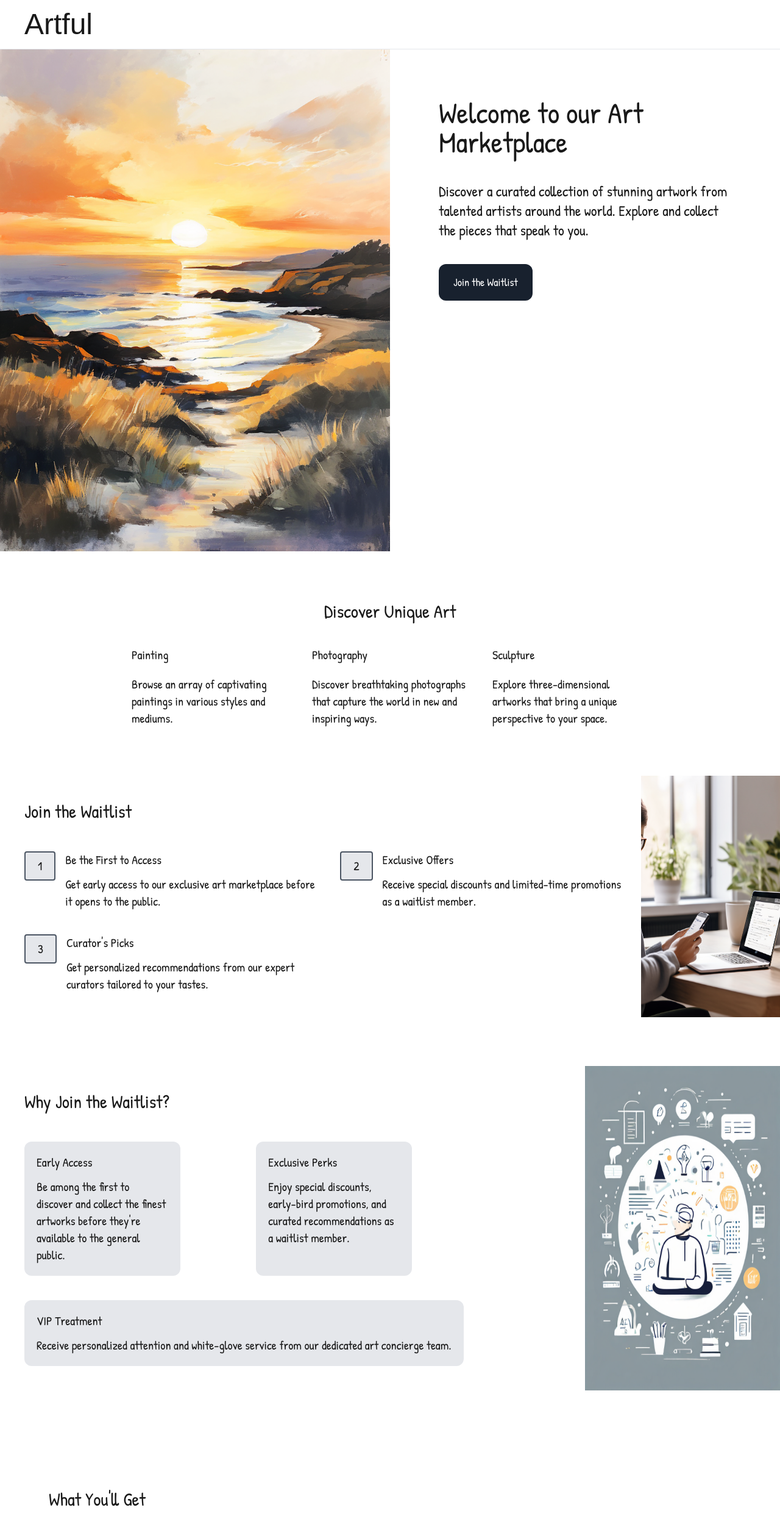
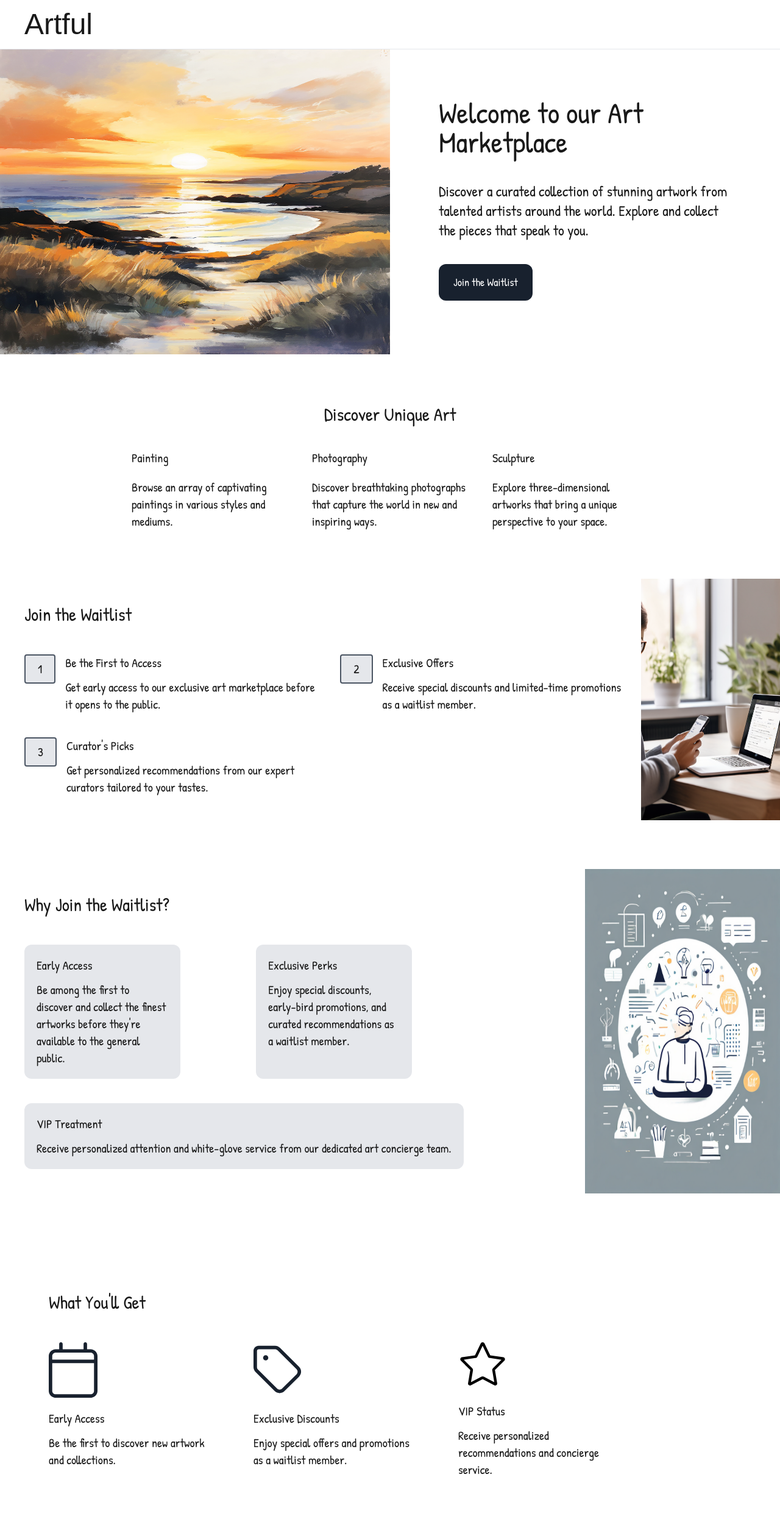
Before and after one commit to Goketech/Artful-web, a Next.js app: page / in a window 1280 px wide. Shown: the top 2522 px of the page at 61% size. Built offline with nearby package versions, Linux system fonts and the light colour scheme; a web font is replaced by a local one.

Commit message:
fix responsiveness for large devices

```diff
--- a/components/Contact.tsx
+++ b/components/Contact.tsx
@@ -11,7 +11,7 @@ const Contact = () => {
   };
 
   return (
-    <div className="flex gap-40 p-10 md:p-0 mt-5 md:mt-0">
+    <div className="flex gap-40 p-10 md:p-0 mt-5 md:mt-0 max-w-7xl 2xl:mx-auto 2xl:px-8">
       <div className='hidden md:block w-1/3'>
         <Image src="/contact.jpg" alt="contact" width={800} height={400} />
       </div>
--- a/components/Discover.tsx
+++ b/components/Discover.tsx
@@ -1,7 +1,7 @@
 
 const Discover = () => {
   return (
-    <div className="flex flex-col justify-center items-center p-20 font-patrick">
+    <div className="flex flex-col justify-center items-center p-20 font-patrick max-w-7xl 2xl:mx-auto 2xl:px-8">
         <h2 className="text-3xl">Discover Unique Art</h2>
         <div className="flex gap-10 mt-10">
             <div className="max-w-64 text-xl">
--- a/components/Future.tsx
+++ b/components/Future.tsx
@@ -3,7 +3,7 @@ import Image from "next/image"
 const Future = () => {
 
     return (
-        <div className="flex">
+        <div className="flex max-w-7xl 2xl:mx-auto 2xl:px-8">
             <div className="hidden md:block w-1/4 mt-20">
                 <Image src="/future.jpg" alt="future" width={100} height={100} className="h-full w-full" />
             </div>
--- a/components/Hero.tsx
+++ b/components/Hero.tsx
@@ -14,13 +14,13 @@ const Hero = () => {
     };
 
     return (
-        <div className='flex flex-col md:flex-row'>
-            <div className="w-full md:w-1/2">
+        <div className='flex flex-col md:flex-row max-w-7xl 2xl:mx-auto 2xl:px-8'>
+            <div className="w-full md:w-1/2 md:h-1/2">
                 <motion.div initial="hidden" animate="visible" variants={imageVariants}>
                     <Image
                         alt="image of an art piece"
                         src={'/art.jpg'}
-                        className="w-full h-auto"
+                        className="w-full h-auto md:max-h-[500px]"
                         width={100}
                         height={100}
                     />
--- a/components/Join.tsx
+++ b/components/Join.tsx
@@ -2,7 +2,7 @@ import Image from "next/image"
 
 const Join = () => {
     return (
-        <div className="flex justify-between font-patrick">
+        <div className="flex justify-between font-patrick max-w-7xl 2xl:mx-auto 2xl:px-8">
             <div className="p-10 pr-4">
                 <h2 className="text-3xl mb-12">Join the Waitlist</h2>
                 <div className="grid grid-cols-2 text-xl gap-10">
--- a/components/Waitlist.tsx
+++ b/components/Waitlist.tsx
@@ -9,7 +9,7 @@ const Waitlist = () => {
   };
 
   return (
-    <div className='flex justify-between mt-5 md:mt-0 md:mt-20 p-10 md:p-0'>
+    <div className='flex justify-between mt-5 md:mt-0 md:mt-20 p-10 md:p-0 max-w-7xl 2xl:mx-auto 2xl:px-8'>
       <div className='flex flex-col justify-center font-patrick items-start md:p-20'>
         <p className='text-3xl md:text-5xl mb-10'>Sign Up for the Waitlist</p>
         <Link target="_blank" href='https://tally.so/r/nG12oO'><motion.button className='mt-10 px-6 text-white text-lg py-4 rounded-xl bg-[#18212E]' variants={buttonVariants}
--- a/components/What.tsx
+++ b/components/What.tsx
@@ -2,7 +2,7 @@ import Image from "next/image"
 
 const What = () => {
   return (
-    <div className="mt-20 p-10 md:p-20 font-patrick">
+    <div className="mt-20 p-10 md:p-20 font-patrick max-w-7xl 2xl:mx-auto 2xl:px-8">
         <h2 className="text-3xl mb-8 md:mb-12">What You&apos;ll Get</h2>
         <div className="flex gap-10 md:gap-20 text-xl">
             <div className="max-w-64">
--- a/components/Why.jsx
+++ b/components/Why.jsx
@@ -2,7 +2,7 @@ import Image from 'next/image';
 
 const Why = () => {
   return (
-    <div className="flex justify-between mt-20 font-patrick">
+    <div className="flex justify-between mt-20 font-patrick max-w-7xl 2xl:mx-auto 2xl:px-8">
       <div className='p-10 pr-4'>
         <h2 className='text-3xl mb-12'>Why Join the Waitlist?</h2>
         <div className='grid grid-cols-2 text-xl gap-10'>
```
